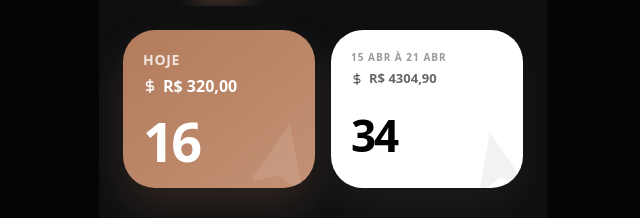
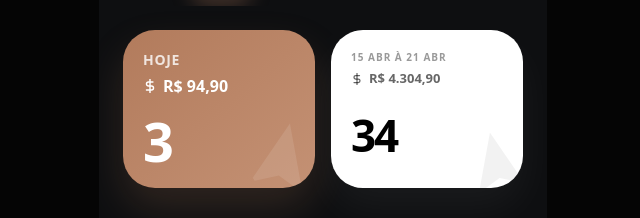
Before and after one commit to JoaozinDaprogramacao/barbercenter, a Next.js app: page /admin in a window 1280 px wide. Shown: the part 237-455 px from the top of the page, without its empty margins (317-957 px from the left). Built offline with nearby package versions, Linux system fonts and the light colour scheme.

Commit message:
feat: mock nos cards tbm

```diff
--- a/src/app/admin/page.tsx
+++ b/src/app/admin/page.tsx
@@ -18,6 +18,15 @@ const MOCK_AGENDA: Record<string, any[]> = {
     "17": [{ id: 5, time: "10:00 - 10:40", name: "Marcos", service: "CORTE", price: 35.00 }]
 };
 
+const MOCK_STATS: Record<string, { todayRevenue: string; todayCount: number }> = {
+    "15": { todayRevenue: "R$ 70,00", todayCount: 1 },
+    "16": { todayRevenue: "R$ 94,90", todayCount: 3 },
+    "17": { todayRevenue: "R$ 35,00", todayCount: 1 },
+    "18": { todayRevenue: "R$ 0,00", todayCount: 0 },
+    "19": { todayRevenue: "R$ 0,00", todayCount: 0 },
+    "20": { todayRevenue: "R$ 0,00", todayCount: 0 },
+};
+
 const WEEK_DAYS = [
     { day: 'SEG', date: '15' }, { day: 'TER', date: '16' }, { day: 'QUA', date: '17' },
     { day: 'QUI', date: '18' }, { day: 'SEX', date: '19' }, { day: 'SAB', date: '20' },
@@ -29,6 +38,8 @@ export default function BarberDashboard() {
     const [selectedDate, setSelectedDate] = useState("16");
 
     const todaysAppointments = MOCK_AGENDA[selectedDate] || [];
+
+    const currentDayStats = MOCK_STATS[selectedDate] || { todayRevenue: "R$ 0,00", todayCount: 0 };
 
     return (
         <main className="h-[100dvh] w-full flex flex-col bg-background max-w-md mx-auto relative overflow-hidden font-sans">
@@ -56,9 +67,11 @@ export default function BarberDashboard() {
 
                 <SummaryCards
                     showValues={showValues}
-                    todayRevenue="R$ 320,00"
-                    todayCount={16}
-                    weekRevenue="R$ 4304,90"
+                    // AGORA OS DADOS VÊM DO MOCK BASEADO NA DATA
+                    todayRevenue={currentDayStats.todayRevenue}
+                    todayCount={currentDayStats.todayCount}
+                    // O faturamento da semana você pode manter fixo ou criar um Mock de semana também
+                    weekRevenue="R$ 4.304,90"
                     weekCount={34}
                 />
 
```
